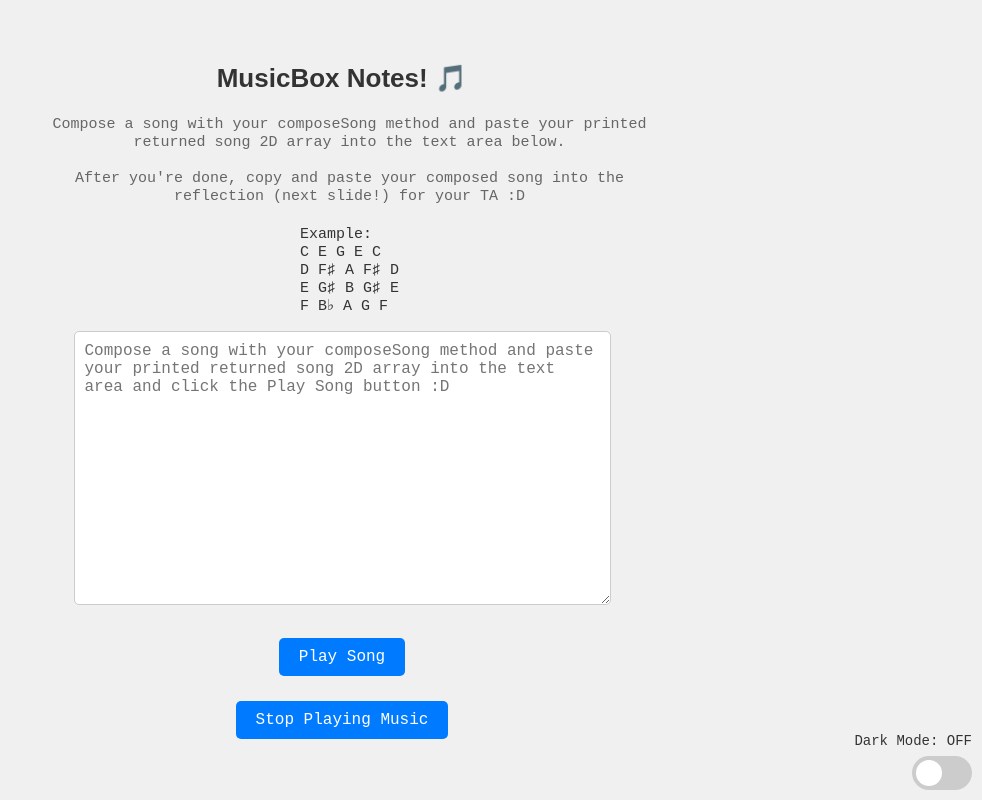
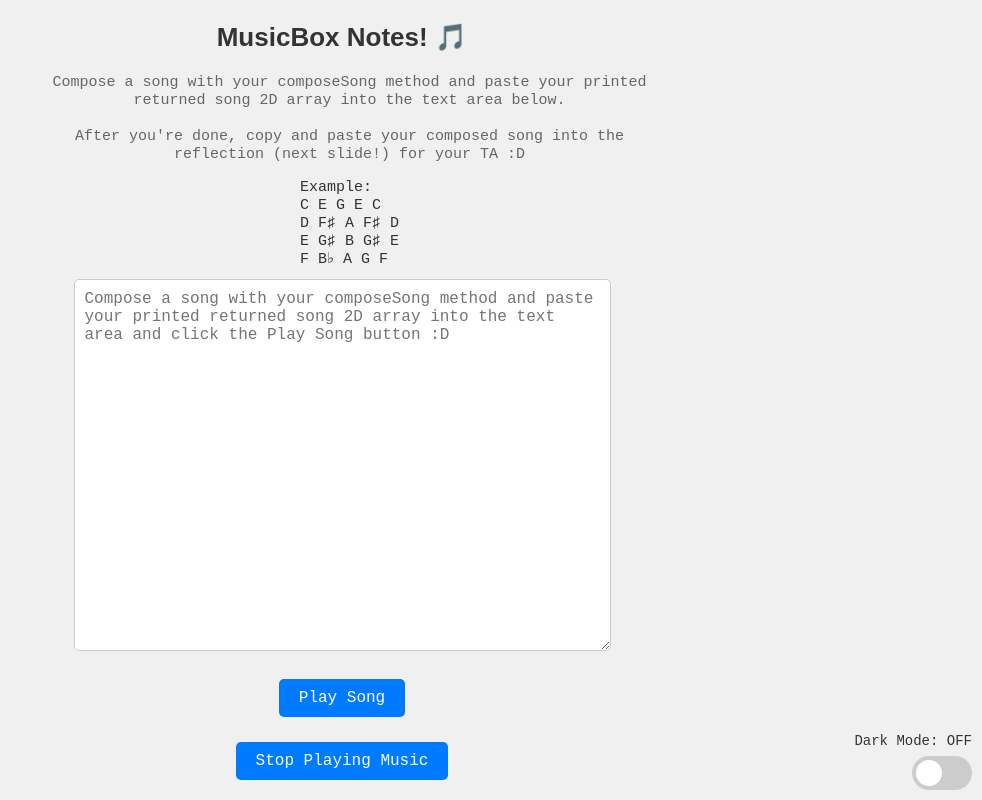
Before and after one commit to cse122/warm_up, a plain HTML site: page index.html in a window 1280 px wide. Shown: the whole page, without its empty margins (298-1280 px from the left). Drawn offline with Linux system fonts and the light colour scheme.

Commit message:
making text box bigger

```diff
--- a/index.html
+++ b/index.html
@@ -158,8 +158,8 @@
             color: #bbb;
         }
         body, .instruction-text, .example-text pre {
-        font-size: 15px;
-        line-height: 1.2;
+            font-size: 15px;
+            line-height: 1.2;
         }
 
         h2 {
@@ -167,7 +167,7 @@
         }
 
         #songInput, .instruction-text, .example-text pre {
-            margin-bottom: 10px;
+            margin-bottom: 5px;
         }
 
         .instruction-text, .example-text pre {
@@ -189,7 +189,7 @@ D F♯ A F♯ D
 E G♯ B G♯ E
 F B♭ A G F</pre>
     </div>
-    <textarea id="songInput" rows="14" cols="50" placeholder="Compose a song with your composeSong method and paste your printed returned song 2D array into the text area and click the Play Song button :D"></textarea><br>
+    <textarea id="songInput" rows="20" cols="50" placeholder="Compose a song with your composeSong method and paste your printed returned song 2D array into the text area and click the Play Song button :D"></textarea><br>
     <button onclick="playSong()">Play Song</button>
     <button onclick="stopPlaying()">Stop Playing Music</button>
     <label class="switch">
```
